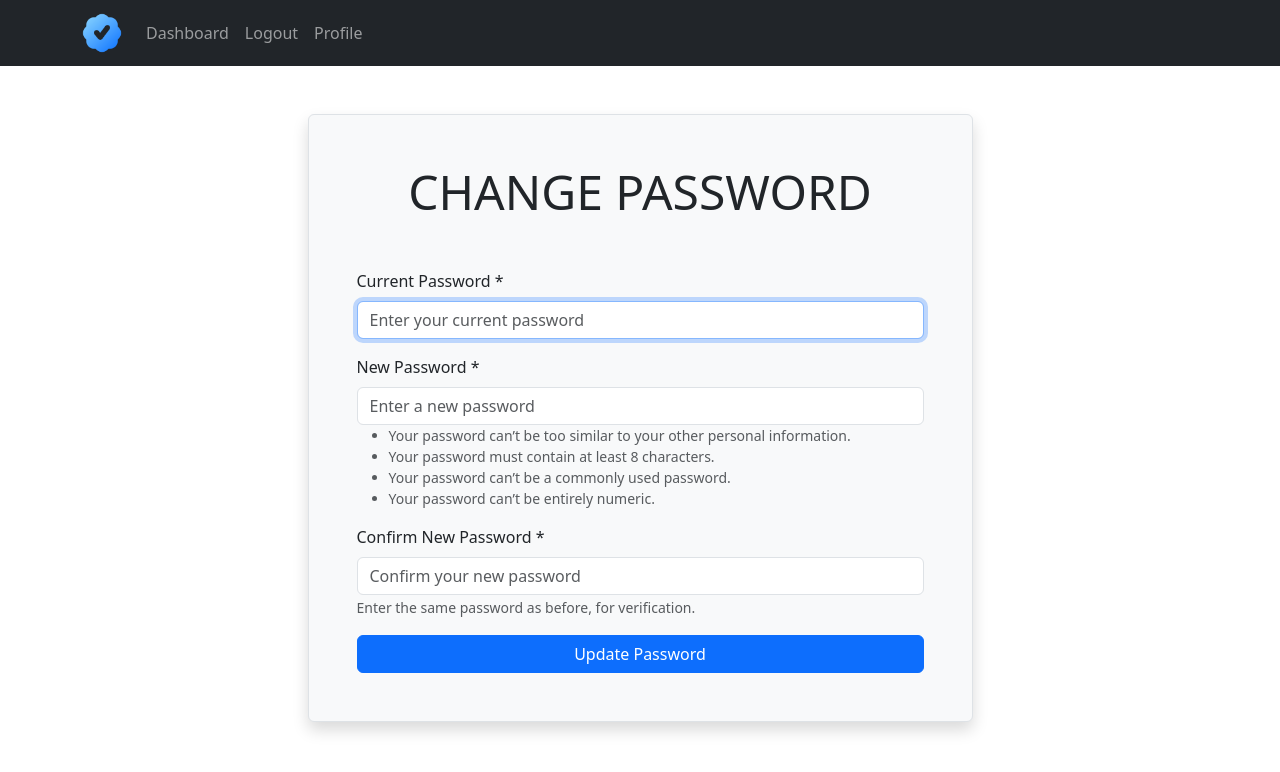
After one commit to r00tus4r/django-auth-system, a Django app: page /change/password/ in a window 1280 px wide. The commit adds this page. Shown: the top 772 px of the page. Run offline with Django 5.2, Linux system fonts and the light colour scheme; the visitor is signed in with stand-in values (Sample User, id 1).

Commit message:
feat: add password change functionality with custom form and template

```diff
--- a/accounts/forms.py
+++ b/accounts/forms.py
@@ -2,6 +2,7 @@ from django import forms
 from django.contrib.auth.forms import UserCreationForm, UserChangeForm, AuthenticationForm
 from django.contrib.auth.models import User
 from django.utils.safestring import mark_safe
+from django.contrib.auth.forms import PasswordChangeForm
 
 class CustomUserCreationForm(UserCreationForm):
     class Meta:
@@ -178,3 +179,41 @@ class CustomAuthenticationForm(AuthenticationForm):
             </div>
             '''
         return mark_safe(output)
+
+class CustomPasswordChangeForm(PasswordChangeForm):
+    def __init__(self, *args, **kwargs):
+        super().__init__(*args, **kwargs)
+
+        self.fields['old_password'].widget.attrs.update({
+            'class': 'form-control',
+            'placeholder': 'Enter your current password'
+        })
+        self.fields['old_password'].label = 'Current Password'
+        self.fields['old_password'].label_suffix = ' *'
+
+        self.fields['new_password1'].widget.attrs.update({
+            'class': 'form-control',
+            'placeholder': 'Enter a new password'
+        })
+        self.fields['new_password1'].label = 'New Password'
+        self.fields['new_password1'].label_suffix = ' *'
+
+        self.fields['new_password2'].widget.attrs.update({
+            'class': 'form-control',
+            'placeholder': 'Confirm your new password'
+        })
+        self.fields['new_password2'].label = 'Confirm New Password'
+        self.fields['new_password2'].label_suffix = ' *'
+
+    def as_div(self):
+        output = ""
+        for field in self:
+            output += f'''
+            <div class="mb-3 form-group">
+                {field.label_tag(attrs={"class": "form-label"})}
+                {field}
+                {''.join([f'<div class="text-danger small">{error}</div>' for error in field.errors])}
+                {f'<div class="text-muted"><small>{field.help_text}</small></div>' if field.help_text else ''}
+            </div>
+            '''
+        return mark_safe(output)
--- a/accounts/urls.py
+++ b/accounts/urls.py
@@ -9,4 +9,5 @@ urlpatterns = [
     path('logout/', views.logout_view, name='logout'),
     path('update/', views.update_profile_view, name='update-profile'),
     path('delete/', views.delete_account_view, name='delete-account'),
+    path('change/password/', views.change_password, name='change-password'),
 ]
--- a/accounts/views.py
+++ b/accounts/views.py
@@ -3,9 +3,11 @@ from django.http import HttpResponse
 from django.contrib.auth import authenticate, login, logout
 from django.contrib.auth.forms import UserCreationForm, UserChangeForm, AuthenticationForm
 from django.contrib.auth.models import User
-from .forms import CustomUserCreationForm, CustomAuthenticationForm, CustomUserChangeForm
+from .forms import CustomUserCreationForm, CustomAuthenticationForm, CustomUserChangeForm, CustomPasswordChangeForm
 from django.contrib.auth.decorators import login_required
 from django.contrib import messages
+from django.contrib.auth.decorators import login_required
+from django.contrib.auth import update_session_auth_hash
 
 def login_view(request):
     if request.user.is_authenticated:
@@ -79,3 +81,18 @@ def update_profile_view(request):
 def dashboard_view(request):
     users = User.objects.all()
     return render(request, 'dashboard.html', {'users': users})
+
+@login_required
+def change_password(request):
+    if request.method == 'POST':
+        form = CustomPasswordChangeForm(user=request.user, data=request.POST)
+        if form.is_valid():
+            user = form.save()
+            update_session_auth_hash(request, user)
+            messages.success(request, 'Your password was successfully updated!')
+            return redirect('change-password')
+        else:
+            messages.error(request, 'Please correct the errors below.')
+    else:
+        form = CustomPasswordChangeForm(user=request.user)
+    return render(request, 'change_password.html', {'form': form})
--- a/templates/base.html
+++ b/templates/base.html
@@ -16,7 +16,7 @@
         {% if messages %}
             {% for message in messages %}
                 <div class="alert alert-{{ message.tags }} alert-dismissible fade show" role="alert">
-                    <strong>{{ message.tags|upper }}:</strong> {{ message }}
+                    <strong>Message:</strong> {{ message }}
                     <button type="button" class="btn-close" data-bs-dismiss="alert" aria-label="Close"></button>
                 </div>
             {% endfor %}
--- /dev/null
+++ b/templates/change_password.html
@@ -0,0 +1,13 @@
+{% extends "base.html" %}
+{% block content %}
+    <div class="row justify-content-center">
+        <div class="col-md-7 bg-light border shadow p-5 rounded">
+            <h2 class="text-center text-uppercase mb-5 display-5">Change Password</h2>
+            <form method="post">
+                {% csrf_token %}
+                {{ form.as_div }}
+                <button type="submit" class="btn btn-primary w-100">Update Password</button>
+            </form>
+        </div>
+    </div>
+{% endblock %}
--- a/templates/profile.html
+++ b/templates/profile.html
@@ -11,4 +11,5 @@
 <p><i class="bi bi-calendar-fill"></i> Joined on {{ user.date_joined|date:"F j, Y" }}</p>
 <a href="{% url 'update-profile' %}" class="btn btn-primary"><i class="bi bi-pencil-fill"></i> Edit Profile</a>
 <a href="{% url 'delete-account' %}" class="btn btn-danger"><i class="bi bi-trash-fill"></i> Delete Profile</a>
+<a href="{% url 'change-password' %}" class="btn btn-secondary"><i class="bi bi-lock-fill"></i> Change Password</a>
 {% endblock %}
```
